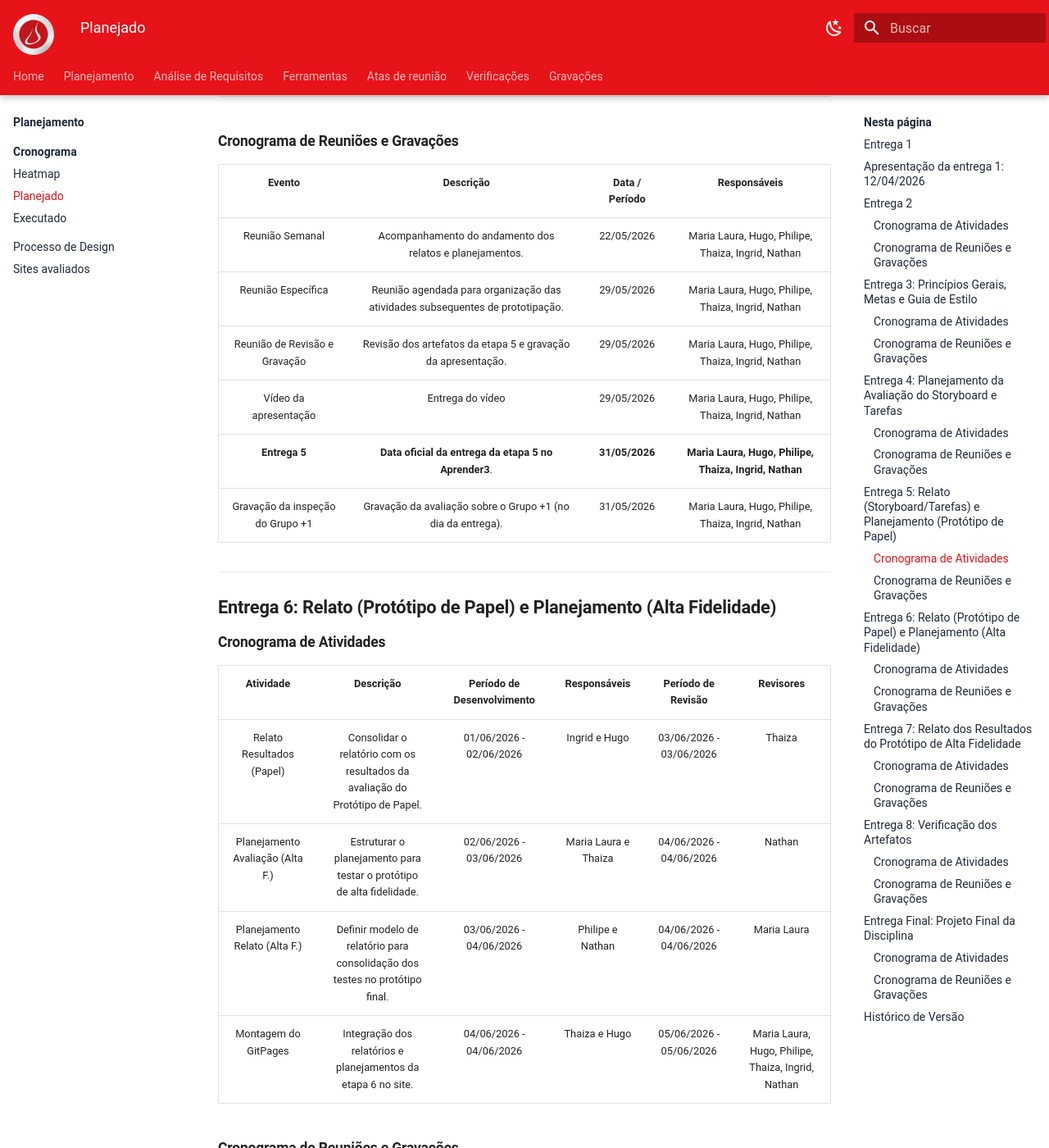
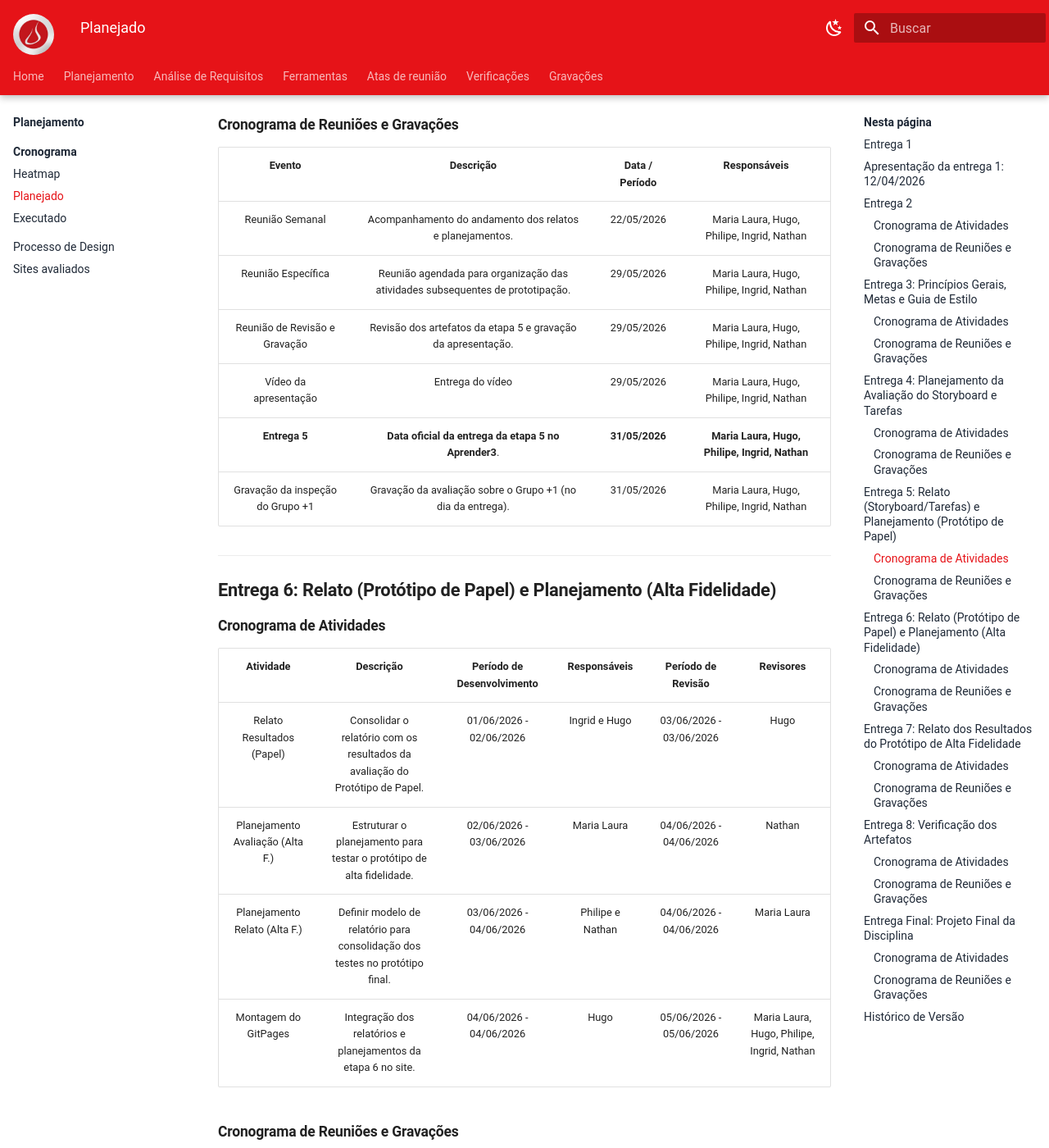
Before and after one commit to Interacao-Humano-Computador/2026.1-Grupo07, an MkDocs documentation site: the page built from docs/planejamento/cronograma.md, in a window 1280 px wide and 1400 px high, scrolled down 7255 px. Shown: the whole window at 82% size. Built offline with MkDocs 1.6.1 and Material for MkDocs 9.7.7, drawn with Linux system fonts in a browser that asks for light colours; some of the changed text lies outside the part shown.

Commit message:
docs: remove Thaiza form readme and planned schedule

```diff
--- a/docs/planejamento/cronograma.md
+++ b/docs/planejamento/cronograma.md
@@ -84,20 +84,20 @@
 | Atividade | Descrição | Período de Desenvolvimento | Responsáveis | Período de Revisão | Revisores |
 |:---:|:---:|:---:|:---:|:---:|:---:|
 | Planejamento (Storyboard) | Aplicar o Framework DECIDE para delinear a avaliação do Storyboard. | 13/05/2026 - 14/05/2026 | Ingrid e Hugo | 15/05/2026  | Maria Laura |
-| Planejamento (Análise de Tarefas) | Estruturar métodos e questões práticas para a Análise de Tarefas. | 14/05/2026 - 15/05/2026 | Thaiza e Philipe | 16/05/2026| Nathan |
+| Planejamento (Análise de Tarefas) | Estruturar métodos e questões práticas para a Análise de Tarefas. | 14/05/2026 - 15/05/2026 | Philipe | 16/05/2026| Nathan |
 | Planejamento do Relato (Storyboard) | Definir estrutura do relatório dos resultados da avaliação. | 15/05/2026 - 16/05/2026 | Maria Laura | 16/05/2026 | Hugo |
 | Planejamento do Relato (Tarefas) | Estruturar documento de relato da avaliação e teste piloto. |16/05/2026 | Nathan | 17/05/2026 | Ingrid |
-| Montagem do GitPages | Organização dos artefatos de planejamento no site do projeto. |  17/05/2026 | Hugo e Ingrid | 18/05/2026 | Maria Laura, Hugo, Philipe, Thaiza, Ingrid, Nathan |
+| Montagem do GitPages | Organização dos artefatos de planejamento no site do projeto. |  17/05/2026 | Hugo e Ingrid | 18/05/2026 | Maria Laura, Hugo, Philipe, Ingrid, Nathan |
 
 ### Cronograma de Reuniões e Gravações
 
 | Evento | Descrição | Data / Período | Responsáveis |
 |:---:|:---:|:---:|:---:|
-| Reunião Semanal | Reunião para alinhamento sobre o framework DECIDE. | 14/05/2026 | Maria Laura, Hugo, Philipe, Thaiza, Ingrid, Nathan |
-| Reunião de Revisão e Gravação | Encontro para consolidar os planejamentos e gravar o vídeo da apresentação. | 18/05/2026 | Maria Laura, Hugo, Philipe, Thaiza, Ingrid, Nathan |
-| Vídeo da apresentação | Entrega do vídeo. | 18/05/2026 | Maria Laura, Hugo, Philipe, Thaiza, Ingrid, Nathan |
-| **Entrega 4** | **Data oficial da entrega da etapa 4 no Aprender3**. | **19/05/2026** | **Maria Laura, Hugo, Philipe, Thaiza, Ingrid, Nathan** |
-| Gravação da inspeção do Grupo +1 | Gravação da avaliação dos planejamentos do Grupo +1 (no dia da entrega). | 20/05/2026 | Maria Laura, Hugo, Philipe, Thaiza, Ingrid, Nathan |
+| Reunião Semanal | Reunião para alinhamento sobre o framework DECIDE. | 14/05/2026 | Maria Laura, Hugo, Philipe, Ingrid, Nathan |
+| Reunião de Revisão e Gravação | Encontro para consolidar os planejamentos e gravar o vídeo da apresentação. | 18/05/2026 | Maria Laura, Hugo, Philipe, Ingrid, Nathan |
+| Vídeo da apresentação | Entrega do vídeo. | 18/05/2026 | Maria Laura, Hugo, Philipe, Ingrid, Nathan |
+| **Entrega 4** | **Data oficial da entrega da etapa 4 no Aprender3**. | **19/05/2026** | **Maria Laura, Hugo, Philipe, Ingrid, Nathan** |
+| Gravação da inspeção do Grupo +1 | Gravação da avaliação dos planejamentos do Grupo +1 (no dia da entrega). | 20/05/2026 | Maria Laura, Hugo, Philipe, Ingrid, Nathan |
 
 ***
 
@@ -107,21 +107,21 @@
 
 | Atividade | Descrição | Período de Desenvolvimento | Responsáveis | Período de Revisão | Revisores |
 |:---:|:---:|:---:|:---:|:---:|:---:|
-| Relato de Resultados | Documentar resultados da avaliação do Storyboard e Análise de Tarefas. | 20/05/2026 - 23/05/2026 | Nathan e Thaiza | 24/05/2026 - 24/05/2026 | Philipe |
+| Relato de Resultados | Documentar resultados da avaliação do Storyboard e Análise de Tarefas. | 20/05/2026 - 23/05/2026 | Nathan | 24/05/2026 - 24/05/2026 | Philipe |
 | Planejamento Avaliação (Papel) | Planejar a avaliação do Protótipo de Papel via Framework DECIDE. | 24/05/2026 - 26/05/2026 | Philipe e Ingrid | 27/05/2026 - 27/05/2026 | Maria Laura |
 | Planejamento Relato (Papel) | Estruturar como os dados da avaliação do Protótipo serão reportados. | 27/05/2026 - 28/05/2026 | Hugo e Maria Laura | 28/05/2026 - 28/05/2026 | Nathan |
-| Montagem do GitPages | Organização final da etapa 5 na documentação online. | 28/05/2026 - 28/05/2026 | Maria Laura e Nathan | 29/05/2026 - 29/05/2026 | Maria Laura, Hugo, Philipe, Thaiza, Ingrid, Nathan |
+| Montagem do GitPages | Organização final da etapa 5 na documentação online. | 28/05/2026 - 28/05/2026 | Maria Laura e Nathan | 29/05/2026 - 29/05/2026 | Maria Laura, Hugo, Philipe, Ingrid, Nathan |
 
 ### Cronograma de Reuniões e Gravações
 
 | Evento | Descrição | Data / Período | Responsáveis |
 |:---:|:---:|:---:|:---:|
-| Reunião Semanal | Acompanhamento do andamento dos relatos e planejamentos. | 22/05/2026 | Maria Laura, Hugo, Philipe, Thaiza, Ingrid, Nathan |
-| Reunião Específica | Reunião agendada para organização das atividades subsequentes de prototipação. | 29/05/2026 | Maria Laura, Hugo, Philipe, Thaiza, Ingrid, Nathan |
-| Reunião de Revisão e Gravação | Revisão dos artefatos da etapa 5 e gravação da apresentação. | 29/05/2026 | Maria Laura, Hugo, Philipe, Thaiza, Ingrid, Nathan |
-| Vídeo da apresentação | Entrega do vídeo  | 29/05/2026 | Maria Laura, Hugo, Philipe, Thaiza, Ingrid, Nathan |
-| **Entrega 5** | **Data oficial da entrega da etapa 5 no Aprender3**. | **31/05/2026** | **Maria Laura, Hugo, Philipe, Thaiza, Ingrid, Nathan** |
-| Gravação da inspeção do Grupo +1 | Gravação da avaliação sobre o Grupo +1 (no dia da entrega). | 31/05/2026 | Maria Laura, Hugo, Philipe, Thaiza, Ingrid, Nathan |
+| Reunião Semanal | Acompanhamento do andamento dos relatos e planejamentos. | 22/05/2026 | Maria Laura, Hugo, Philipe, Ingrid, Nathan |
+| Reunião Específica | Reunião agendada para organização das atividades subsequentes de prototipação. | 29/05/2026 | Maria Laura, Hugo, Philipe, Ingrid, Nathan |
+| Reunião de Revisão e Gravação | Revisão dos artefatos da etapa 5 e gravação da apresentação. | 29/05/2026 | Maria Laura, Hugo, Philipe, Ingrid, Nathan |
+| Vídeo da apresentação | Entrega do vídeo  | 29/05/2026 | Maria Laura, Hugo, Philipe, Ingrid, Nathan |
+| **Entrega 5** | **Data oficial da entrega da etapa 5 no Aprender3**. | **31/05/2026** | **Maria Laura, Hugo, Philipe, Ingrid, Nathan** |
+| Gravação da inspeção do Grupo +1 | Gravação da avaliação sobre o Grupo +1 (no dia da entrega). | 31/05/2026 | Maria Laura, Hugo, Philipe, Ingrid, Nathan |
 
 ***
 
@@ -131,20 +131,20 @@
 
 | Atividade | Descrição | Período de Desenvolvimento | Responsáveis | Período de Revisão | Revisores |
 |:---:|:---:|:---:|:---:|:---:|:---:|
-| Relato Resultados (Papel) | Consolidar o relatório com os resultados da avaliação do Protótipo de Papel. | 01/06/2026 - 02/06/2026 | Ingrid e Hugo | 03/06/2026 - 03/06/2026 | Thaiza |
-| Planejamento Avaliação (Alta F.) | Estruturar o planejamento para testar o protótipo de alta fidelidade. | 02/06/2026 - 03/06/2026 | Maria Laura e Thaiza | 04/06/2026 - 04/06/2026 | Nathan |
+| Relato Resultados (Papel) | Consolidar o relatório com os resultados da avaliação do Protótipo de Papel. | 01/06/2026 - 02/06/2026 | Ingrid e Hugo | 03/06/2026 - 03/06/2026 | Hugo |
+| Planejamento Avaliação (Alta F.) | Estruturar o planejamento para testar o protótipo de alta fidelidade. | 02/06/2026 - 03/06/2026 | Maria Laura | 04/06/2026 - 04/06/2026 | Nathan |
 | Planejamento Relato (Alta F.) | Definir modelo de relatório para consolidação dos testes no protótipo final. | 03/06/2026 - 04/06/2026 | Philipe e Nathan | 04/06/2026 - 04/06/2026 | Maria Laura |
-| Montagem do GitPages | Integração dos relatórios e planejamentos da etapa 6 no site. | 04/06/2026 - 04/06/2026 | Thaiza e Hugo | 05/06/2026 - 05/06/2026 | Maria Laura, Hugo, Philipe, Thaiza, Ingrid, Nathan |
+| Montagem do GitPages | Integração dos relatórios e planejamentos da etapa 6 no site. | 04/06/2026 - 04/06/2026 | Hugo | 05/06/2026 - 05/06/2026 | Maria Laura, Hugo, Philipe, Ingrid, Nathan |
 
 ### Cronograma de Reuniões e Gravações
 
 | Evento | Descrição | Data / Período | Responsáveis |
 |:---:|:---:|:---:|:---:|
-| Reunião Semanal | Alinhamento do relatório do protótipo de papel e do planejamento de alta fidelidade. | 04/06/2026 | Maria Laura, Hugo, Philipe, Thaiza, Ingrid, Nathan |
-| Reunião de Revisão e Gravação | Leitura final dos documentos e gravação em grupo. | 05/06/2026 | Maria Laura, Hugo, Philipe, Thaiza, Ingrid, Nathan |
-| Vídeo da apresentação | Entrega do vídeo. | 05/06/2026 | Maria Laura, Hugo, Philipe, Thaiza, Ingrid, Nathan |
-| **Entrega 6** | **Data oficial da entrega da etapa 6 no Aprender3**. | **07/06/2026** | **Maria Laura, Hugo, Philipe, Thaiza, Ingrid, Nathan** |
-| Gravação da inspeção do Grupo +1 | Análise e gravação dos artefatos da entrega 6 do Grupo +1 (no dia da entrega). | 07/06/2026 | Maria Laura, Hugo, Philipe, Thaiza, Ingrid, Nathan |
+| Reunião Semanal | Alinhamento do relatório do protótipo de papel e do planejamento de alta fidelidade. | 04/06/2026 | Maria Laura, Hugo, Philipe, Ingrid, Nathan |
+| Reunião de Revisão e Gravação | Leitura final dos documentos e gravação em grupo. | 05/06/2026 | Maria Laura, Hugo, Philipe, Ingrid, Nathan |
+| Vídeo da apresentação | Entrega do vídeo. | 05/06/2026 | Maria Laura, Hugo, Philipe, Ingrid, Nathan |
+| **Entrega 6** | **Data oficial da entrega da etapa 6 no Aprender3**. | **07/06/2026** | **Maria Laura, Hugo, Philipe, Ingrid, Nathan** |
+| Gravação da inspeção do Grupo +1 | Análise e gravação dos artefatos da entrega 6 do Grupo +1 (no dia da entrega). | 07/06/2026 | Maria Laura, Hugo, Philipe, Ingrid, Nathan |
 
 ## Entrega 7: Relato dos Resultados do Protótipo de Alta Fidelidade
 
@@ -153,18 +153,18 @@
 | Atividade | Descrição | Período de Desenvolvimento | Responsáveis | Período de Revisão | Revisores |
 |:---:|:---:|:---:|:---:|:---:|:---:|
 | Consolidação dos Dados | Agrupar e organizar os dados coletados durante os testes de usabilidade do protótipo de alta fidelidade. | 08/06/2026 - 10/06/2026 | Ingrid e Nathan | 11/06/2026 - 11/06/2026 | Hugo |
-| Relato dos Resultados | Redigir o documento final detalhando os problemas encontrados, sugestões de melhoria e feedback dos usuários. | 10/06/2026 - 12/06/2026 | Maria Laura e Philipe | 13/06/2026 - 13/06/2026 | Thaiza |
-| Montagem do GitPages | Publicar o relato de resultados da etapa 7 no repositório do projeto. | 12/06/2026 - 13/06/2026 | Thaiza e Hugo | 13/06/2026 - 13/06/2026 | Maria Laura, Hugo, Philipe, Thaiza, Ingrid, Nathan |
+| Relato dos Resultados | Redigir o documento final detalhando os problemas encontrados, sugestões de melhoria e feedback dos usuários. | 10/06/2026 - 12/06/2026 | Maria Laura e Philipe | 13/06/2026 - 13/06/2026 | Philipe |
+| Montagem do GitPages | Publicar o relato de resultados da etapa 7 no repositório do projeto. | 12/06/2026 - 13/06/2026 | Hugo | 13/06/2026 - 13/06/2026 | Maria Laura, Hugo, Philipe, Ingrid, Nathan |
 
 ### Cronograma de Reuniões e Gravações
 
 | Evento | Descrição | Data / Período | Responsáveis |
 |:---:|:---:|:---:|:---:|
-| Reunião Semanal | Reunião para acompanhamento da redação do relato e análise dos dados. | 11/06/2026 | Maria Laura, Hugo, Philipe, Thaiza, Ingrid, Nathan |
-| Reunião de Revisão e Gravação | Revisão geral do relatório de alta fidelidade e gravação da apresentação. | 14/06/2026 | Maria Laura, Hugo, Philipe, Thaiza, Ingrid, Nathan |
-| Vídeo da apresentação | Entrega do vídeo do seminário (. | 14/06/2026 | Maria Laura, Hugo, Philipe, Thaiza, Ingrid, Nathan |
-| **Entrega 7** | **Data oficial da entrega da etapa 7 no Aprender3**. | **16/06/2026** | **Maria Laura, Hugo, Philipe, Thaiza, Ingrid, Nathan** |
-| Gravação da inspeção do Grupo +1 | Gravação da avaliação dos artefatos da entrega 7 do Grupo +1 (no dia da entrega). | 16/06/2026 | Maria Laura, Hugo, Philipe, Thaiza, Ingrid, Nathan |
+| Reunião Semanal | Reunião para acompanhamento da redação do relato e análise dos dados. | 11/06/2026 | Maria Laura, Hugo, Philipe, Ingrid, Nathan |
+| Reunião de Revisão e Gravação | Revisão geral do relatório de alta fidelidade e gravação da apresentação. | 14/06/2026 | Maria Laura, Hugo, Philipe, Ingrid, Nathan |
+| Vídeo da apresentação | Entrega do vídeo do seminário (. | 14/06/2026 | Maria Laura, Hugo, Philipe, Ingrid, Nathan |
+| **Entrega 7** | **Data oficial da entrega da etapa 7 no Aprender3**. | **16/06/2026** | **Maria Laura, Hugo, Philipe, Ingrid, Nathan** |
+| Gravação da inspeção do Grupo +1 | Gravação da avaliação dos artefatos da entrega 7 do Grupo +1 (no dia da entrega). | 16/06/2026 | Maria Laura, Hugo, Philipe, Ingrid, Nathan |
 
 ***
 
@@ -174,18 +174,18 @@
 
 | Atividade | Descrição | Período de Desenvolvimento | Responsáveis | Período de Revisão | Revisores |
 |:---:|:---:|:---:|:---:|:---:|:---:|
-| Planejamento da Verificação | Definir os métodos de inspeção, checklists e divisão de quais artefatos serão verificados por quem. | 17/06/2026 - 19/06/2026 | Thaiza e Nathan | 20/06/2026 - 20/06/2026 | Maria Laura |
+| Planejamento da Verificação | Definir os métodos de inspeção, checklists e divisão de quais artefatos serão verificados por quem. | 17/06/2026 - 19/06/2026 | Nathan | 20/06/2026 - 20/06/2026 | Maria Laura |
 | Execução da Verificação | Inspecionar os artefatos produzidos ao longo de todo o projeto em busca de erros e inconsistências. | 19/06/2026 - 21/06/2026 | Ingrid e Philipe | 22/06/2026 - 22/06/2026 | Hugo |
-| Montagem do GitPages | Organizar e publicar os relatos de verificação de cada artefato no site do projeto. | 21/06/2026 - 22/06/2026 | Hugo e Maria Laura | 22/06/2026 - 22/06/2026 | Maria Laura, Hugo, Philipe, Thaiza, Ingrid, Nathan |
+| Montagem do GitPages | Organizar e publicar os relatos de verificação de cada artefato no site do projeto. | 21/06/2026 - 22/06/2026 | Hugo e Maria Laura | 22/06/2026 - 22/06/2026 | Maria Laura, Hugo, Philipe, Ingrid, Nathan |
 
 ### Cronograma de Reuniões e Gravações
 
 | Evento | Descrição | Data / Período | Responsáveis |
 |:---:|:---:|:---:|:---:|
-| Reunião Semanal | Alinhamento sobre os métodos de verificação e andamento da inspeção interna. | 18/06/2026 | Maria Laura, Hugo, Philipe, Thaiza, Ingrid, Nathan|
-| Reunião de Revisão e Gravação | Fechamento das verificações, validação das correções e gravação do vídeo. | 22/06/2026 | Maria Laura, Hugo, Philipe, Thaiza, Ingrid, Nathan |
-| Vídeo da apresentação | Entrega do vídeo da etapa 8 . | 22/06/2026 | Maria Laura, Hugo, Philipe, Thaiza, Ingrid, Nathan |
-| **Entrega 8** | **Data oficial da entrega da etapa 8 no Aprender3**. | **24/06/2026** | **Maria Laura, Hugo, Philipe, Thaiza, Ingrid, Nathan** |
+| Reunião Semanal | Alinhamento sobre os métodos de verificação e andamento da inspeção interna. | 18/06/2026 | Maria Laura, Hugo, Philipe, Ingrid, Nathan|
+| Reunião de Revisão e Gravação | Fechamento das verificações, validação das correções e gravação do vídeo. | 22/06/2026 | Maria Laura, Hugo, Philipe, Ingrid, Nathan |
+| Vídeo da apresentação | Entrega do vídeo da etapa 8 . | 22/06/2026 | Maria Laura, Hugo, Philipe, Ingrid, Nathan |
+| **Entrega 8** | **Data oficial da entrega da etapa 8 no Aprender3**. | **24/06/2026** | **Maria Laura, Hugo, Philipe, Ingrid, Nathan** |
 | Gravação da inspeção do Grupo +1 | Gravação da avaliação dos artefatos da entrega 8 do Grupo +1 (no dia da entrega). | 24/06/2026 | Maria Laura, Hugo, Philipe, Thaiza, Ingrid, Nathan |
 
 ***
@@ -196,19 +196,19 @@
 
 | Atividade | Descrição | Período de Desenvolvimento | Responsáveis | Período de Revisão | Revisores |
 |:---:|:---:|:---:|:---:|:---:|:---:|
-| Síntese Executiva do Projeto | Redigir a justificativa do site escolhido, ciclo de vida utilizado e resultados alcançados. | 25/06/2026 - 26/06/2026 | Philipe e Ingrid | 27/06/2026 - 27/06/2026 | Thaiza |
+| Síntese Executiva do Projeto | Redigir a justificativa do site escolhido, ciclo de vida utilizado e resultados alcançados. | 25/06/2026 - 26/06/2026 | Philipe e Ingrid | 27/06/2026 - 27/06/2026 | Hugo |
 | Tabelas de Síntese (Artefatos) | Elaborar as tabelas resumindo ferramentas, técnicas utilizadas e artefatos por integrante. | 26/06/2026 - 27/06/2026 | Maria Laura e Nathan | 28/06/2026 - 28/06/2026 | Hugo |
-| Tabelas de Síntese (Vídeos/Avaliações) | Elaborar as tabelas de vídeos, avaliações dos protótipos e o relato de facilidades/dificuldades da equipe. | 27/06/2026 - 28/06/2026 | Thaiza e Hugo | 29/06/2026 - 29/06/2026 | Philipe |
-| Montagem do GitPages | Revisão final de todos os links, formatação e publicação da Entrega Final. | 28/06/2026 - 29/06/2026 | Nathan e Ingrid | 29/06/2026 - 29/06/2026 | Maria Laura, Hugo, Philipe, Thaiza, Ingrid, Nathan|
+| Tabelas de Síntese (Vídeos/Avaliações) | Elaborar as tabelas de vídeos, avaliações dos protótipos e o relato de facilidades/dificuldades da equipe. | 27/06/2026 - 28/06/2026 | Hugo | 29/06/2026 - 29/06/2026 | Philipe |
+| Montagem do GitPages | Revisão final de todos os links, formatação e publicação da Entrega Final. | 28/06/2026 - 29/06/2026 | Nathan e Ingrid | 29/06/2026 - 29/06/2026 | Maria Laura, Hugo, Philipe, Ingrid, Nathan|
 
 ### Cronograma de Reuniões e Gravações
 
 | Evento | Descrição | Data / Período | Responsáveis |
 |:---:|:---:|:---:|:---:|
 | Reunião Semanal | Divisão das tabelas de síntese e discussões finais sobre os resultados do projeto. | 25/06/2026 | Maria Laura, Hugo, Philipe, Thaiza, Ingrid, Nathan |
-| Reunião de Revisão e Gravação | Revisão de toda a documentação da Wiki e gravação da grande apresentação final (20 a 30 min). | 29/06/2026 | Maria Laura, Hugo, Philipe, Thaiza, Ingrid, Nathan|
-| Vídeo da apresentação | Entrega do vídeo do projeto final . | 29/06/2026 | Maria Laura, Hugo, Philipe, Thaiza, Ingrid, Nathan |
-| **Entrega Final** | **Data oficial da entrega do Projeto Final no Aprender3**. | **01/07/2026** | **Maria Laura, Hugo, Philipe, Thaiza, Ingrid, Nathan** |
+| Reunião de Revisão e Gravação | Revisão de toda a documentação da Wiki e gravação da grande apresentação final (20 a 30 min). | 29/06/2026 | Maria Laura, Hugo, Philipe, Ingrid, Nathan|
+| Vídeo da apresentação | Entrega do vídeo do projeto final . | 29/06/2026 | Maria Laura, Hugo, Philipe, Ingrid, Nathan |
+| **Entrega Final** | **Data oficial da entrega do Projeto Final no Aprender3**. | **01/07/2026** | **Maria Laura, Hugo, Philipe, Ingrid, Nathan** |
 
 ## Histórico de Versão
 | Versão | Data | Descrição | Autor | Revisor |
```
Also changed, not shown: README.md (+0 -6 lines).
